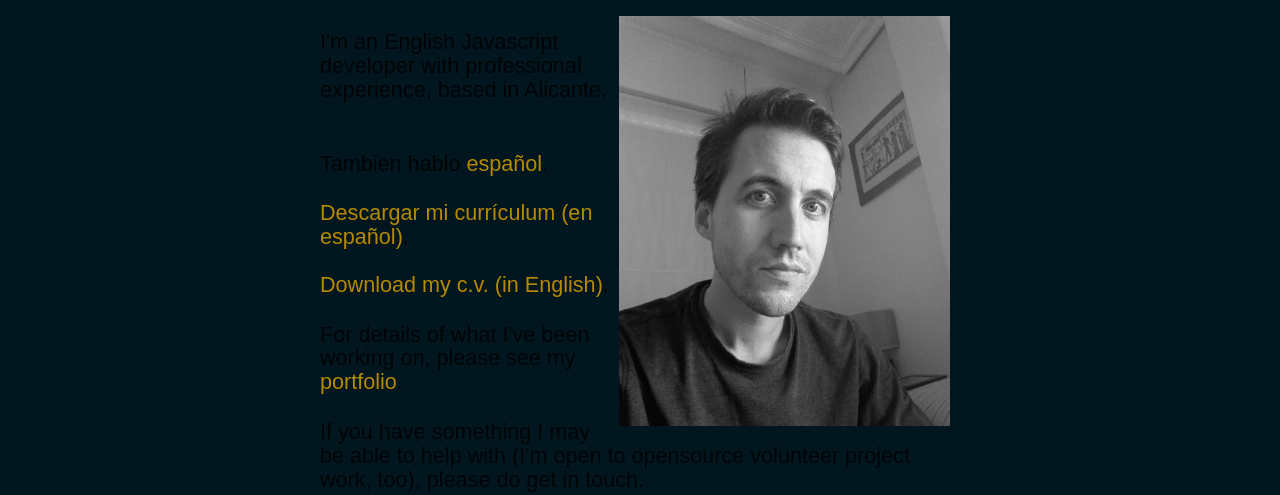
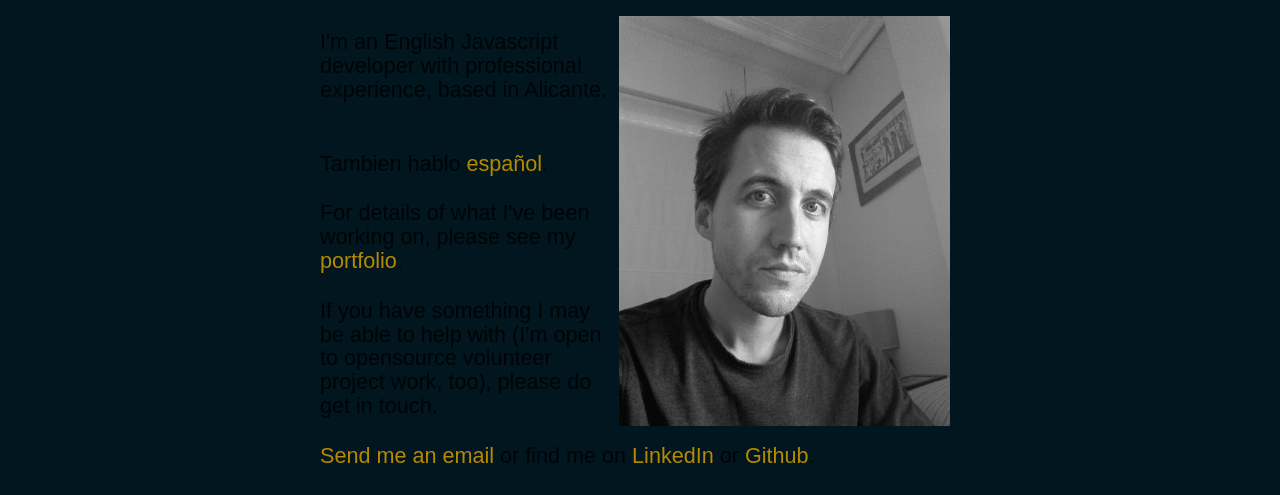
Before and after one commit to willworth/wwdev, a Gatsby site: page /contact in a window 1280 px wide. Shown: the part 289-784 px from the top of the page. Built offline with nearby package versions, Linux system fonts and the light colour scheme; Gatsby itself is replaced by a stand-in of ours; a web font is replaced by a local one.

Commit message:
update description

```diff
--- a/src/pages/contact.js
+++ b/src/pages/contact.js
@@ -17,26 +17,7 @@
     <p>
       Tambien hablo <Link to="/espanol">español</Link>.
     </p>
-    <p>
-      {" "}
-      <a
-        href="https://tinyurl.com/espwwdev"
-        target="_blank"
-        rel="noopener noreferrer"
-      >
-        {" "}
-        Descargar mi currículum (en español)
-      </a>
-      . <br /> <br />
-      <a
-        href="https://tinyurl.com/engwwdev"
-        target="_blank"
-        rel="noopener noreferrer"
-      >
-        Download my c.v. (in English)
-      </a>
-      .
-    </p>
+
     <p>
       For details of what I've been working on, please see my{" "}
       <Link to="/portfolio">portfolio</Link>.{" "}
```
Also changed, not shown: src/pages/index.js (+0 -20 lines).
